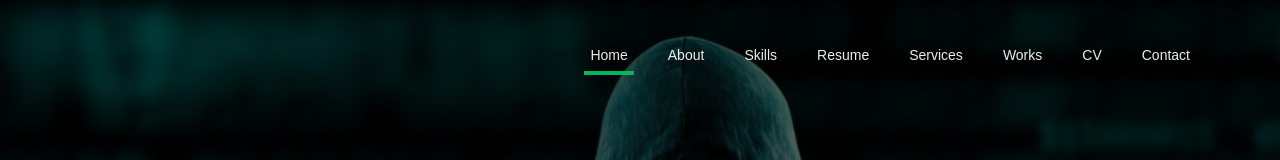
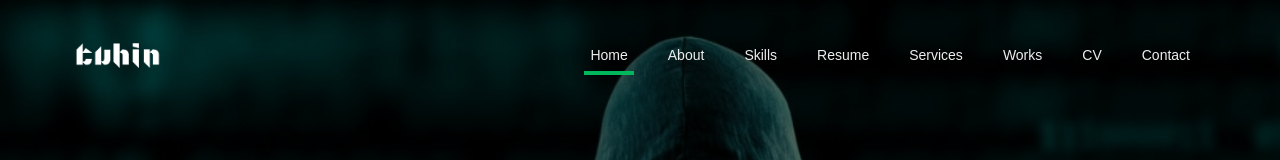
Before and after one commit to toufikul-islam/angular-portfolio, an Angular app: page / in a window 1280 px wide. Shown: the top 160 px of the page. Built offline with nearby package versions, Linux system fonts and the light colour scheme; no server answers; some icons are missing; a web font is replaced by a local one.

Commit message:
Update app.component.html

```diff
--- a/src/app/app.component.html
+++ b/src/app/app.component.html
@@ -28,7 +28,7 @@
 		      <!-- logo -->
 		      <a href="#">
 		      	<div class="logo">
-		      		<!-- <img src="./img/logo-light.png" alt="logo"> -->
+		      		<img src="./img/logo-light.png" alt="logo">
 		      	</div>
 		      </a>
 
```
